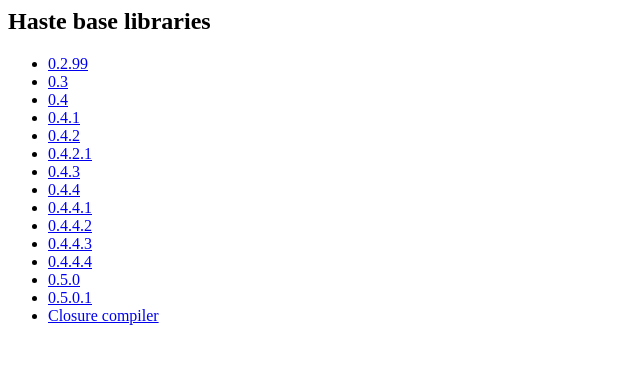
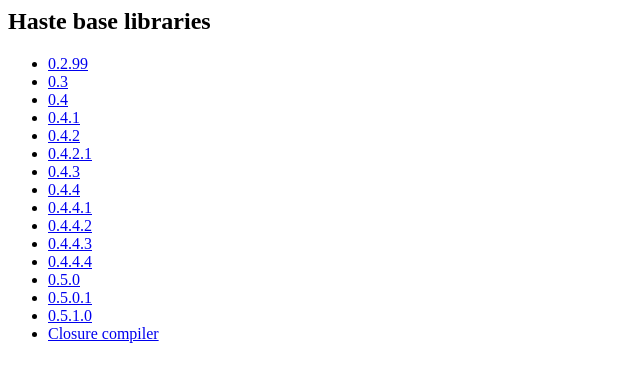
Before and after one commit to valderman/haste-libs, a plain HTML site: page index.html in a window 1280 px wide. Shown: the whole page, without its empty margins (0-640 px from the left). Drawn offline with Linux system fonts and the light colour scheme.

Commit message:
Update index.

```diff
--- a/index.html
+++ b/index.html
@@ -19,6 +19,7 @@
     <li><a href="haste-libs-0.4.4.4.tar.bz2">0.4.4.4</a></li>
     <li><a href="haste-libs-0.5.0.tar.bz2">0.5.0</a></li>
     <li><a href="haste-libs-0.5.0.1.tar.bz2">0.5.0.1</a></li>
+    <li><a href="haste-libs-0.5.1.0.tar.bz2">0.5.1.0</a></li>
     <li><a href="compiler.jar">Closure compiler</a></li>
 </ul>
 </body>
```
